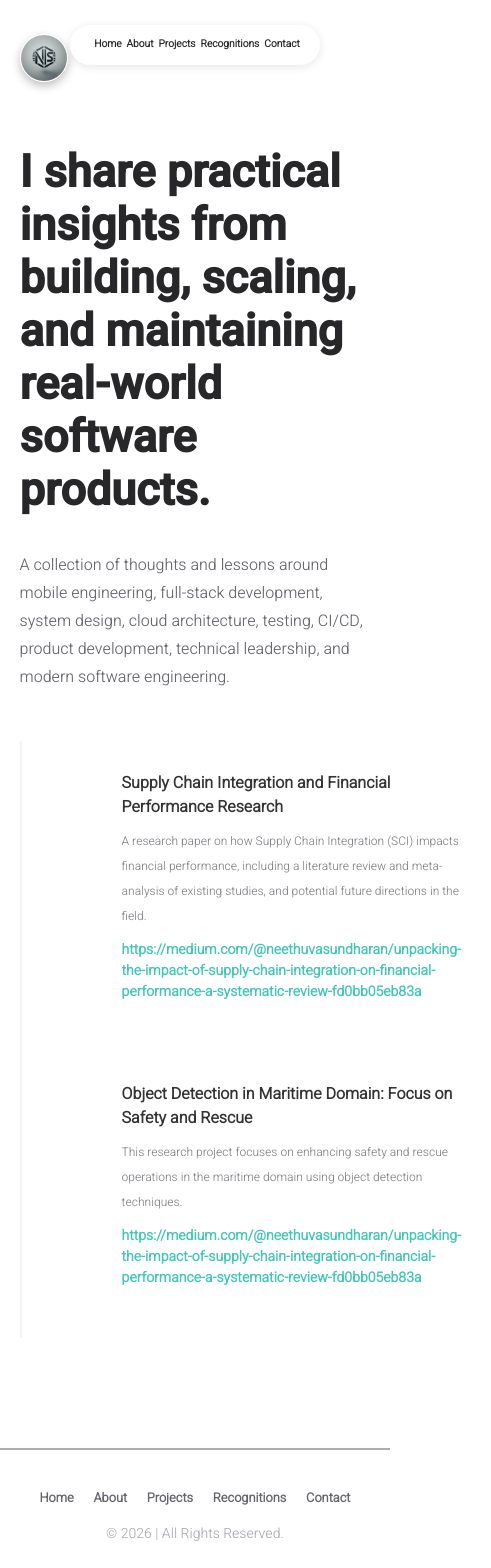
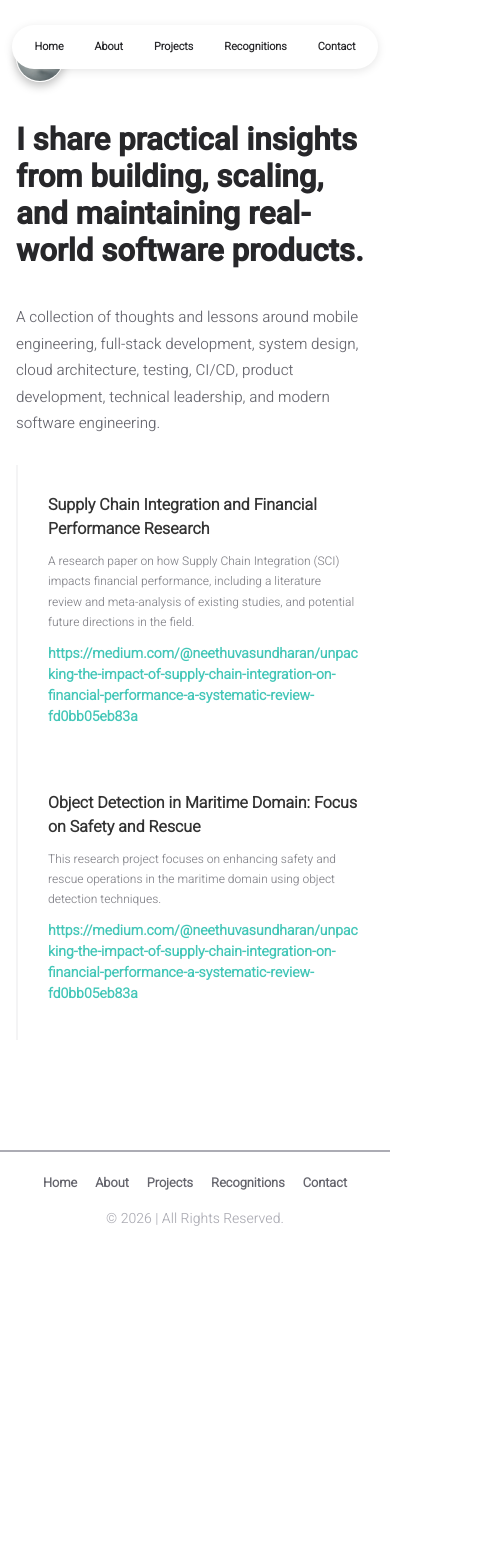
Before and after one commit to Nethzz/MyPortfolio, a React (Create React App) app: page /articles in a window 390 px wide. Shown: the top 1568 px of the page, 491 px wide, since content can reach past the window. After the commit the page ends 1253 px from the top, so only its background shows below. Built offline with nearby package versions, Linux system fonts and the light colour scheme.

Commit message:
resposive design fixes

```diff
--- a/src/app.css
+++ b/src/app.css
@@ -1,4 +1,17 @@
 @import "/src/data/styles.css";
+
+*,
+*::before,
+*::after {
+	box-sizing: border-box;
+}
+
+img,
+svg,
+video,
+iframe {
+	max-width: 100%;
+}
 
 ::-webkit-scrollbar {
 	width: 10px;
@@ -28,9 +41,10 @@
 	position: absolute;
 	top: 0;
 	bottom: 0;
-	width: calc((100% - 1200px) / 2);
+	width: max(0px, calc((100% - 1200px) / 2));
 	background-color: #fafafa;
 	border: 1px solid #f4f4f5;
+	pointer-events: none;
 }
 
 .page-content:before {
@@ -45,13 +59,16 @@
 
 .content-wrapper {
 	max-width: 1000px;
+	width: 100%;
 	margin: 0 auto;
+	padding: 0 24px;
+	box-sizing: border-box;
 }
 
 .title {
 	color: var(--primary-color);
 	font-family: var(--secondary-font);
-	font-size: 45px;
+	font-size: clamp(2rem, 4.5vw, 2.8rem);
 	font-weight: 700;
 	width: 70%;
 }
@@ -59,8 +76,8 @@
 .subtitle {
 	padding-top: 10px;
 	color: var(--secondary-color);
-	font-size: 16px;
-	line-height: 28px;
+	font-size: clamp(0.95rem, 2vw, 1rem);
+	line-height: 1.75;
 	width: 70%;
 	margin-top: 25px;
 }
@@ -77,40 +94,17 @@
 	border-top: 2px solid var(--tertiary-color);
 }
 
-@media (max-width: 1270px) {
+@media (max-width: 1200px) {
 	.page-content:before,
 	.page-content:after {
-		width: calc((100% - 90%) / 2);
-	}
-
-	.content-wrapper {
-		max-width: 90%;
-		padding-left: 10%;
-		padding-right: 10%;
-	}
-}
-
-@media (max-width: 1024px) {
-	.page-content:before,
-	.page-content:after {
-		width: calc((100% - 950px) / 2);
-	}
-
-	.content-wrapper {
-		max-width: 980px;
+		display: none;
 	}
 }
 
 @media (max-width: 800px) {
 	.content-wrapper {
-		max-width: 90%;
-		margin: 0 auto;
-		padding: 0 10px;
-	}
-
-	.page-content:before,
-	.page-content:after {
-		display: none;
+		padding-right: 20px;
+		padding-left: 20px;
 	}
 
 	.title {
@@ -121,3 +115,14 @@
 		width: 100%;
 	}
 }
+
+@media (max-width: 480px) {
+	.content-wrapper {
+		padding-right: 16px;
+		padding-left: 16px;
+	}
+
+	.title {
+		font-size: clamp(1.8rem, 8vw, 2.4rem);
+	}
+}
--- a/src/components/articles/style/article.css
+++ b/src/components/articles/style/article.css
@@ -2,6 +2,9 @@
 
 .article {
 	display: flex;
+	align-items: flex-start;
+	min-width: 0;
+	gap: 16px;
 }
 
 .article a {
@@ -9,17 +12,20 @@
 }
 
 .article-left-side {
-	min-width: 20%;
-	max-width: 20%;
+	flex: 0 0 120px;
+	min-width: 0;
 }
 
 .article-right-side {
-	flex-basis: 80%;
-	min-width: 700px;
+	display: block;
+	flex: 1 1 0;
+	min-width: 0;
+	max-width: 100%;
 	mix-blend-mode: normal;
 	border-radius: 20px;
 	opacity: 0.8;
-	padding: 30px;
+	padding: clamp(16px, 3vw, 30px);
+	overflow-wrap: anywhere;
 }
 
 .article-right-side:hover {
@@ -55,15 +61,26 @@
 	font-weight: 700;
 }
 
-@media (max-width: 1024px) {
+@media (max-width: 600px) {
+	.article {
+		flex-direction: column;
+		gap: 4px;
+	}
+
 	.article-left-side {
-		min-width: 10%;
-		max-width: 10%;
+		flex-basis: auto;
 	}
 
 	.article-right-side {
-		flex-basis: 90%;
-		min-width: 85%;
-		max-width: 85%;
+		width: 100%;
+		padding: 16px;
+	}
+
+	.article-date {
+		padding-top: 8px;
+	}
+
+	.article-description {
+		line-height: 1.7;
 	}
 }
--- a/src/components/common/styles/footer.css
+++ b/src/components/common/styles/footer.css
@@ -14,14 +14,18 @@
 }
 
 .footer-links {
-	margin-left: -40px;
+	min-width: 0;
 }
 
 .footer-nav-link-list {
 	display: flex;
+	flex-wrap: wrap;
 	list-style: none;
 	justify-content: space-between;
 	align-items: center;
+	gap: 12px;
+	margin: 0;
+	padding: 0;
 }
 
 .footer-nav-link-item {
@@ -48,7 +52,9 @@
 @media (max-width: 600px) {
 	.footer {
 		flex-direction: column;
-		height: 85px;
+		gap: 16px;
+		height: auto;
+		padding: 24px 0;
 	}
 
 	.footer-links {
@@ -59,5 +65,15 @@
 
 	.footer-nav-link-list {
 		width: 100%;
+		justify-content: center;
+		gap: 10px 18px;
+	}
+
+	.footer-credits {
+		width: 100%;
+	}
+
+	.footer-credits-text {
+		text-align: center;
 	}
 }
--- a/src/components/common/styles/navBar.css
+++ b/src/components/common/styles/navBar.css
@@ -13,14 +13,16 @@
 	align-items: center;
 	position: fixed;
 	top: 3vh;
+	left: 50%;
+	transform: translateX(-50%);
+	width: min(400px, calc(100vw - 24px));
 	z-index: 999;
 }
 
 .nav-background {
-	width: 400px;
-	height: 40px;
-	padding-left: 0%;
-	padding-right: 0%;
+	width: 100%;
+	min-height: 44px;
+	padding: 0 16px;
 	background: #fff;
 	box-shadow: 0px 2px 10px rgba(0, 0, 0, 0.1);
 	border-radius: 40px;
@@ -28,17 +30,19 @@
 
 .nav-list {
 	display: flex;
-	justify-content: space-between;
+	justify-content: space-around;
+	gap: 8px;
 	list-style: none;
 	align-items: center;
-	margin-left: -16px;
-	margin-right: 20px;
-	margin-top: 11px;
+	min-height: 44px;
+	margin: 0;
+	padding: 0;
 }
 
 .nav-item {
 	font-weight: bold;
-	font-size: 80%;
+	font-size: clamp(0.68rem, 2.5vw, 0.8rem);
+	white-space: nowrap;
 }
 
 .nav-item.active a {
@@ -56,19 +60,11 @@
 }
 
 @media (max-width: 600px) {
-	.navbar {
-		margin-left: 25%;
-		margin-right: 25%;
-		width: 80%;
-		font-size: 80%;
+	.nav-background {
+	padding: 0 10px;
 	}
 
-	.nav-background {
-		width: 80%;
-		height: 40px;
-	}
-
-	.nav-item {
-		font-weight: bold;
+	.nav-list {
+		gap: 6px;
 	}
 }
--- a/src/components/projects/styles/allProjects.css
+++ b/src/components/projects/styles/allProjects.css
@@ -4,19 +4,32 @@
 	align-items: stretch;
 	padding-top: 30px;
 	padding-bottom: 30px;
-	margin-left: -35px;
-	margin-right: -35px;
+	margin-left: -10px;
+	margin-right: -10px;
 }
 
 .all-projects-project {
-	width: calc(100% / 3);
+	width: 33.333%;
+	min-width: 0;
 	box-sizing: border-box;
 	padding: 10px;
-	overflow: hidden;
 }
 
-@media (max-width: 600px) {
+@media (max-width: 900px) {
 	.all-projects-project {
-		width: calc(100% / 2);
+		width: 50%;
 	}
 }
+
+@media (max-width: 560px) {
+	.all-projects-container {
+		margin-right: -6px;
+		margin-left: -6px;
+	}
+
+	.all-projects-project {
+		width: 100%;
+		padding-right: 6px;
+		padding-left: 6px;
+	}
+}
--- a/src/components/projects/styles/project.css
+++ b/src/components/projects/styles/project.css
@@ -8,6 +8,8 @@
 }
 
 .project a {
+	display: block;
+	height: 100%;
 	text-decoration: none;
 }
 
@@ -23,7 +25,8 @@
 }
 
 .project-container {
-	padding: 30px;
+	height: 100%;
+	padding: clamp(16px, 2.5vw, 30px);
 }
 
 .project-logo {
@@ -65,8 +68,10 @@
 	font-weight: 700;
 }
 
-@media (max-width: 600px) {
-	.project {
-		height: 300px;
+@media (prefers-reduced-motion: reduce) {
+	.project,
+	.project:hover,
+	.project:hover .project-link {
+		transition: none;
 	}
 }
--- a/src/pages/styles/404.css
+++ b/src/pages/styles/404.css
@@ -1,6 +1,7 @@
 .not-found {
-	overflow: hidden;
-	height: 100vh;
+	min-height: 100vh;
+	min-height: 100svh;
+	overflow-x: clip;
 }
 
 .notfound-logo-container {
@@ -22,45 +23,48 @@
 .notfound-container {
 	display: flex;
 	flex-direction: column;
-	height: 100%;
+	min-height: calc(100vh - 100px);
+	min-height: calc(100svh - 100px);
 	margin: 0;
 	padding-top: 120px;
 }
 
 .notfound-message {
-	position: fixed;
 	display: flex;
 	flex-direction: column;
 	justify-content: center;
 	align-items: center;
-	top: 50%;
-	left: 50%;
-	transform: translate(-50%, -50%);
+	width: min(700px, 100%);
+	margin: auto;
+	padding: 24px 16px;
+	text-align: center;
 }
 
 .notfound-title {
 	font-family: var(--secondary-font);
 	color: var(--primary-color);
-	font-size: 80px;
+	font-size: clamp(3rem, 12vw, 5rem);
 	padding-top: 15px;
 	font-weight: 700;
 }
 
 .not-found-message {
 	color: var(--secondary-color);
-	font-size: 2rem;
+	font-size: clamp(1rem, 4vw, 2rem);
 	margin: 2rem 0;
 	text-align: center;
+	overflow-wrap: anywhere;
 }
 
 .not-found-link {
-	font-size: 1.5rem;
+	font-size: clamp(1rem, 3.5vw, 1.5rem);
 	text-decoration: none;
 	color: #fff;
 	background-color: var(--link-color);
-	padding: 1rem 2rem;
+	padding: 1rem 1.5rem;
 	border-radius: 50px;
 	transition: all 0.3s ease-in-out;
+	text-align: center;
 }
 
 .not-found-link:hover {
@@ -70,28 +74,11 @@
 }
 
 @media (max-width: 500px) {
-	.notfound-message {
-		position: absolute;
-		top: auto;
-		left: auto;
-		width: 100%;
-		transform: none;
-	}
-
-	.notfound-title {
-		font-size: 50px;
+	.notfound-container {
+		padding-top: 90px;
 	}
 
 	.not-found-message {
-		width: 100%;
-		font-size: 15px;
-		margin-top: 10px;
-		margin-left: -5px;
-		margin-right: 32px;
-	}
-
-	.not-found-link {
-		font-size: 15px;
-		padding: 15px 15px;
+		margin: 1rem 0;
 	}
 }
--- a/src/pages/styles/about.css
+++ b/src/pages/styles/about.css
@@ -23,10 +23,13 @@
 
 .about-main {
 	display: flex;
+	align-items: flex-start;
+	gap: clamp(24px, 5vw, 64px);
 }
 
 .about-right-side {
-	flex-basis: 900px;
+	flex: 1 1 0;
+	min-width: 0;
 }
 
 .about-title {
@@ -34,17 +37,18 @@
 }
 
 .about-subtitle {
-	width: 80% !important;
+	width: 100% !important;
 }
 
 .about-left-side {
 	display: flex;
 	flex-direction: column;
-	flex-basis: 300px;
+	flex: 0 1 320px;
+	min-width: 0;
 }
 
 .about-image-container {
-	width: 370px;
+	width: min(370px, 100%);
 }
 
 .about-image-wrapper {
@@ -93,7 +97,8 @@
 	}
 
 	.about-image-container {
-		padding-bottom: 40px;
+		width: min(370px, 100%);
+		padding-bottom: 24px;
 	}
 
 	.about-socials {
@@ -112,6 +117,6 @@
 	}
 
 	.about-image-container {
-		width: 80%;
+		width: min(300px, 100%);
 	}
 }
--- a/src/pages/styles/articles.css
+++ b/src/pages/styles/articles.css
@@ -35,10 +35,11 @@
 
 .articles-article {
 	padding-top: 0px;
-	padding-left: 35px;
+	padding-left: clamp(14px, 3vw, 35px);
 	padding-bottom: 20px;
 	border-left: 2px solid #f4f4f5;
 	width: 100%;
+	min-width: 0;
 }
 
 @media (max-width: 1024px) {
@@ -49,4 +50,12 @@
 	.articles-subtitle {
 		width: 100% !important;
 	}
+
+	.articles-main-container {
+		padding-top: 96px;
+	}
+
+	.articles-wrapper {
+		padding-top: 28px;
+	}
 }
--- a/src/pages/styles/homepage.css
+++ b/src/pages/styles/homepage.css
@@ -45,8 +45,8 @@
 }
 
 .homepage-image-container {
-	width: 370px;
-	height: 370px;
+	width: min(370px, 100%);
+	aspect-ratio: 1;
 }
 
 .homepage-image-wrapper {
@@ -56,7 +56,10 @@
 }
 
 .homepage-image-wrapper img {
+	display: block;
 	width: 100%;
+	height: 100%;
+	object-fit: cover;
 }
 
 /* --- Social Icons --- */
@@ -205,6 +208,23 @@
 	}
 }
 
+@media (max-width: 600px) {
+	.homepage-image-container {
+		width: min(300px, 100%);
+		padding-top: 24px;
+		padding-bottom: 24px;
+		margin-left: 0;
+	}
+
+	.homepage-section-title.center {
+		font-size: clamp(1.7rem, 7vw, 2.2rem);
+	}
+
+	.homepage-section-subtitle.center {
+		margin-bottom: 22px;
+	}
+}
+
 /* --- Section Titles --- */
 .homepage-section-title.center {
 	font-size: 2.2rem;
--- a/src/pages/styles/projects.css
+++ b/src/pages/styles/projects.css
@@ -24,10 +24,6 @@
 
 @media (max-width: 600px) {
 	.projects-container {
-		padding-top: 60px;
-	}
-
-	.projects-project {
-		width: calc(100% / 2);
+		padding-top: 84px;
 	}
 }
--- a/src/pages/styles/readArticle.css
+++ b/src/pages/styles/readArticle.css
@@ -17,6 +17,8 @@
 
 .read-article-container {
 	display: flex;
+	align-items: flex-start;
+	gap: clamp(16px, 4vw, 50px);
 	height: 100%;
 	margin: 0;
 	padding-top: 120px;
@@ -24,19 +26,20 @@
 
 .read-article-back {
 	padding-top: 68px;
-	padding-right: 50px;
-	width: 40px;
-	height: 40px;
+	flex: 0 0 50px;
 }
 
 .read-article-back-button {
-	width: 50px;
+	display: block;
+	width: 100%;
 	border-radius: 50%;
 	box-shadow: 0px 4px 10px rgba(0, 0, 0, 0.25);
+	cursor: pointer;
 }
 
 .read-article-wrapper {
-	width: 80%;
+	flex: 1 1 0;
+	min-width: 0;
 	padding-top: 30px;
 }
 
@@ -57,6 +60,7 @@
 	padding-top: 50px;
 	padding-bottom: 50px;
 	width: 100% !important;
+	font-size: clamp(2rem, 5vw, 2.8rem);
 }
 
 .read-article-body {
@@ -65,4 +69,50 @@
 	line-height: 30px;
 	font-family: system-ui;
 	color: #52525b;
+	overflow-wrap: anywhere;
 }
+
+.read-article-body img,
+.read-article-body video,
+.read-article-body iframe {
+	max-width: 100%;
+	height: auto;
+}
+
+.read-article-body pre {
+	max-width: 100%;
+	overflow-x: auto;
+}
+
+.read-article-body table {
+	display: block;
+	width: max-content;
+	max-width: 100%;
+	overflow-x: auto;
+}
+
+@media (max-width: 600px) {
+	.read-article-container {
+		gap: 12px;
+		padding-top: 84px;
+	}
+
+	.read-article-back {
+		flex-basis: 36px;
+		padding-top: 16px;
+	}
+
+	.read-article-wrapper {
+		padding-top: 0;
+	}
+
+	.read-article-title {
+		padding-top: 28px;
+		padding-bottom: 28px;
+	}
+
+	.read-article-body {
+		font-size: 15px;
+		line-height: 1.8;
+	}
+}
```
Also changed, not shown: 2 other files (tests, documents, lock files or other folders).
